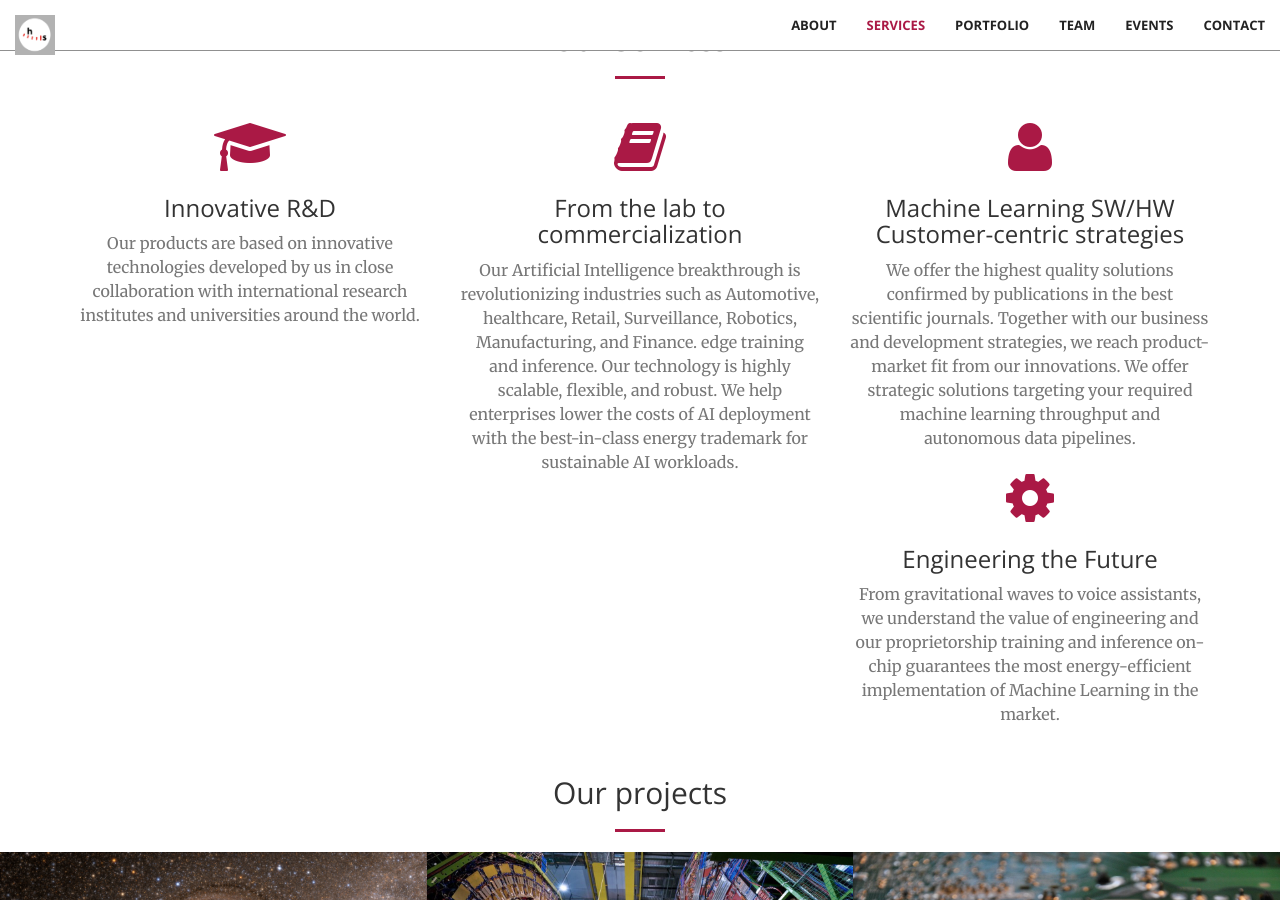
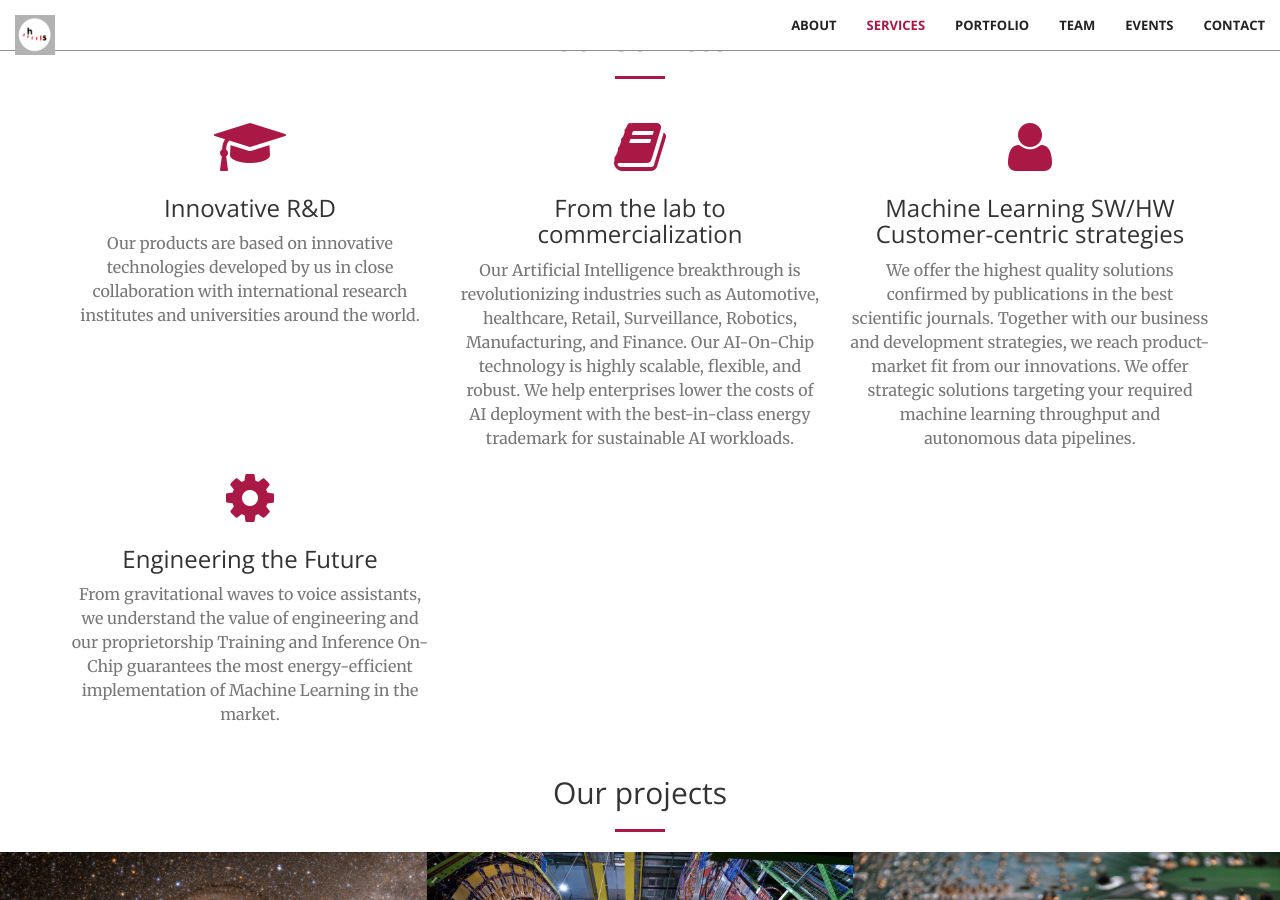
Before and after one commit to hoursec/github.io, a Jekyll site: the page built from index.html, in a window 1280 px wide and 900 px high, scrolled down 1389 px. Built offline with Jekyll 4.4.1, drawn with Linux system fonts in a browser that asks for light colours.

Commit message:
Update services.html

```diff
--- a/_includes/services.html
+++ b/_includes/services.html
@@ -22,7 +22,7 @@
                     <i class="fa fa-4x fa-book wow bounceIn text-primary" data-wow-delay=".1s"></i>
                     <h3>From the lab to commercialization</h3>
                     <p class="text-muted">Our Artificial Intelligence breakthrough is revolutionizing industries such as Automotive,
-                        healthcare, Retail, Surveillance, Robotics, Manufacturing, and Finance. edge training and inference. Our
+                        healthcare, Retail, Surveillance, Robotics, Manufacturing, and Finance. Our AI-On-Chip
                         technology is highly scalable, flexible, and robust. We help enterprises lower the costs of AI deployment with
                         the best-in-class energy trademark for sustainable AI workloads.</p>
                 </div>
@@ -42,7 +42,7 @@
                     <i class="fa fa-4x fa-cog wow bounceIn text-primary"></i>
                     <h3>Engineering the Future</h3>
                     <p class="text-muted">From gravitational waves to voice assistants, we understand the value of engineering and our
-                        proprietorship training and inference on-chip guarantees the most energy-efficient implementation of Machine
+                        proprietorship Training and Inference On-Chip guarantees the most energy-efficient implementation of Machine
                         Learning in the market.</p>
                 </div>
             </div>
```
